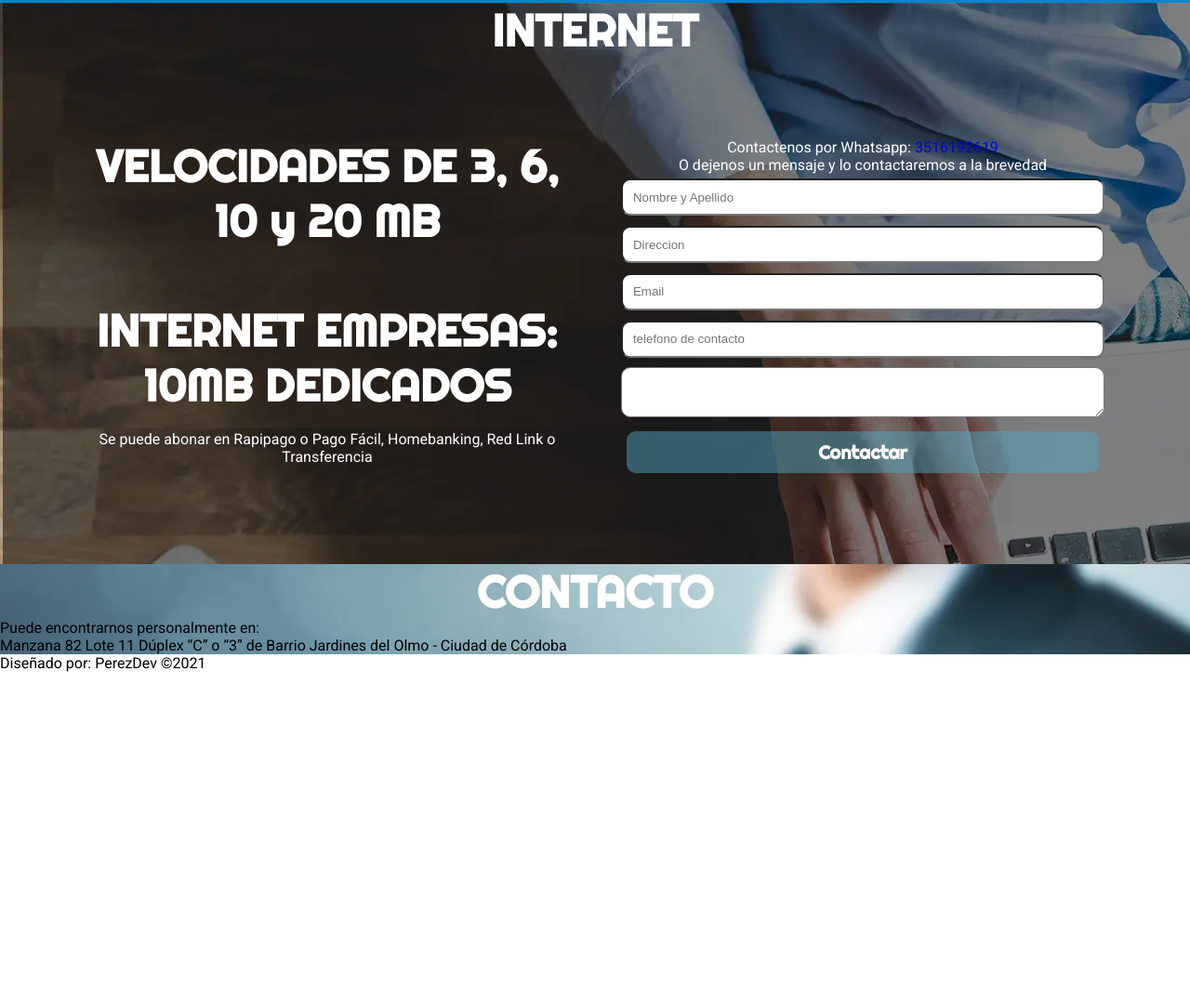
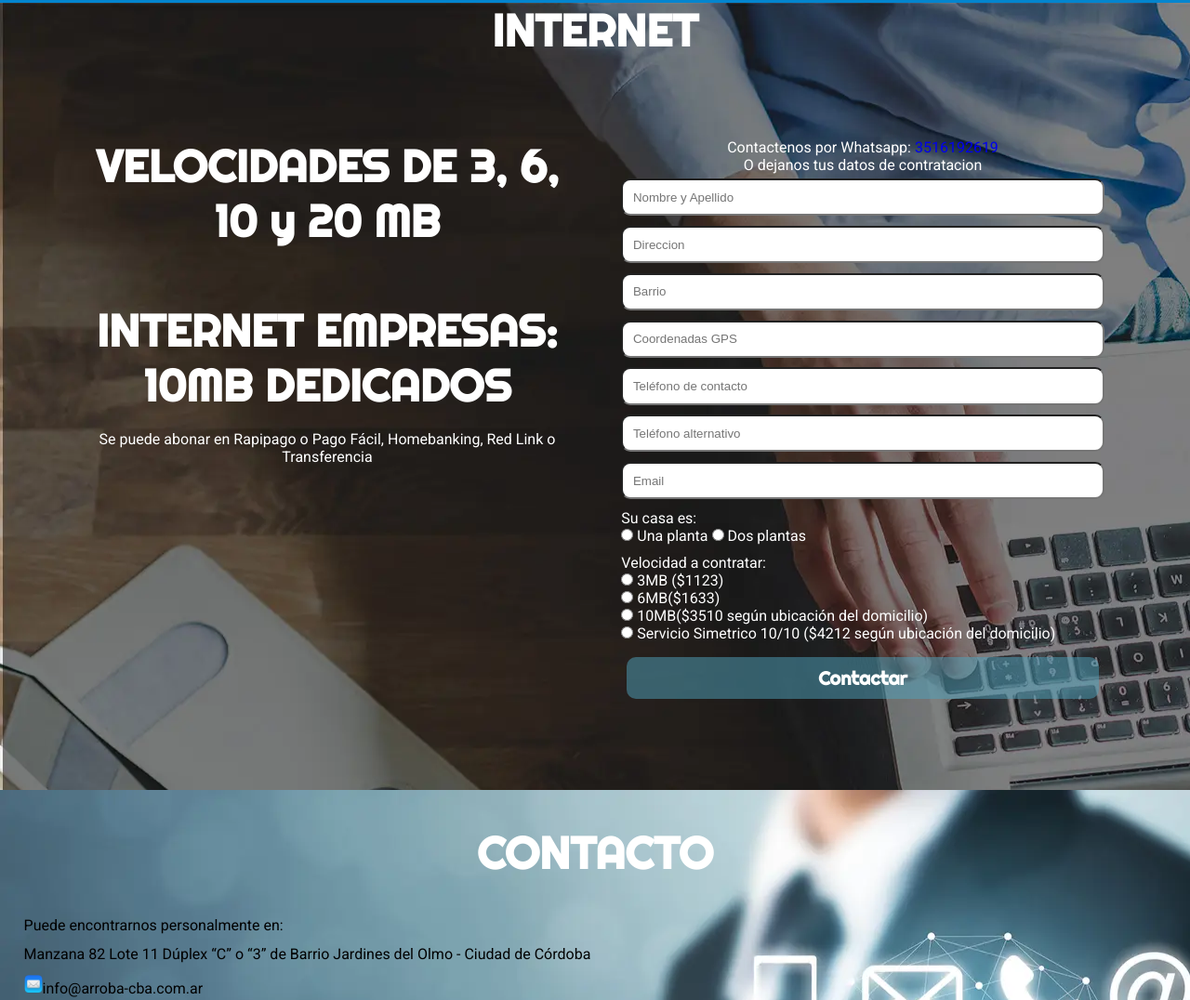
Before and after one commit to EtelS/ArrobaIT, a plain HTML site: page index.html in a window 1280 px wide. Shown: the part 2639-3715 px from the top of the page at 93% size. Before the commit the page ends 3362 px from the top, so only its background shows below. Drawn offline with Linux system fonts and the light colour scheme.

Commit message:
contacto e internet
se termino la seccion de contacto, se termino el formulario tambien

```diff
--- a/index.html
+++ b/index.html
@@ -62,7 +62,7 @@
                 <h1 class="selfcenter"><br>INTERNET EMPRESAS: 10MB DEDICADOS</h1>
                 <p class="selfcenter"><br>Se puede abonar en Rapipago o Pago Fácil, Homebanking, Red Link o Transferencia</p>
             </div>
-                <form action="https://submit-form.com/De3htceO"
+                <form action="https://submit-form.com/De3htceO" target="_blank"
                     accept-charset="UTF-8"
                     enctype="multipart/form-data"
                     method="POST"
@@ -70,34 +70,45 @@
                     id="formulario">
 
                     <p class="selfcenter">Contactenos por Whatsapp: <a href="https://wa.me/543516192619"> 3516192619</a> </p>
-                    <p class="selfcenter">O dejenos un mensaje y lo contactaremos a la brevedad</p>
+                    <p class="selfcenter">O dejanos tus datos de contratacion</p>
                     <input type="text" id="name" name="name" placeholder="Nombre y Apellido" required="" class="inputform"/>
                     <input type="text" id="direccion" name="direccion" placeholder="Direccion" required=""class="inputform" />
+                    <input type="text" id="barrio" name="barrio" placeholder="Barrio" required=""class="inputform" />
+                    <input type="text" id="gps" name="coord_gps" placeholder="Coordenadas GPS" required=""class="inputform" />
+                    <input type="text" id="telefono" name="telefono" placeholder="Teléfono de contacto" required="" class="inputform"/>
+                    <input type="text" id="telefono" name="tel_alt" placeholder="Teléfono alternativo" required="" class="inputform"/>
                     <input type="email" id="email" name="email" placeholder="Email" required="" class="inputform"/>
-                    <input type="text" id="telefono" name="telefono" placeholder="telefono de contacto" required="" class="inputform"/>
-                    <input type="hidden" name="_append" value="false"/>
-
-                    <textarea
-                        id="message"
-                        name="message"
-                        placeholder="Mensaje"
-                        required=""
-                        class="inputform"
-                    > </textarea>
+                    <div class="divradio">
+                    <p class="radio">Su casa es:</p>
+                        <input type="radio" id="unapl" name="planta"><label for="unapl"class="radio" > Una planta</label>
+                        <input type="radio" id="dospl" name="planta"><label for="dospl"class="radio" > Dos plantas</label>
+                    </div>
+                    <div class="divradio">
+                        <p class="radio">Velocidad a contratar:</p>
+                        <div><input type="radio" id="3mb"name="planta"><label for="3mb"class="radio" > 3MB ($1123)</label></div>
+                        <div><input type="radio" id="6mb"name="planta"><label for="6mb"class="radio" > 6MB($1633)</label></div>
+                        <div><input type="radio" id="10mb"name="planta"><label for="10mb"class="radio" > 10MB($3510 según ubicación del domicilio)</label></div>
+                        <div><input type="radio" id="1010"name="planta"><label for="1010"class="radio" > Servicio Simetrico 10/10 ($4212 según ubicación del domicilio)</label></div>
+                    </div>
                     <button type="submit" class="btncontact" id="formcontact">Contactar</button>
                 </form>
             </div>
         </div>
     </div>
     <div id="contacto">
-        <h1 class="selfcenter">CONTACTO</h1>
-        <p>Puede encontrarnos personalmente en: </p>
-        <p>Manzana 82 Lote 11 Dúplex “C” o “3” de Barrio Jardines del Olmo - Ciudad de Córdoba</p>
+        <h1 class="selfcenter tit-div">CONTACTO</h1>
+        <p class="pcontact">Puede encontrarnos personalmente en: </p>
+        <p class="pcontact">Manzana 82 Lote 11 Dúplex “C” o “3” de Barrio Jardines del Olmo - Ciudad de Córdoba</p>
+        <p class="pcontact"><img src="images/mail_icon.png" alt="icono de correo electronico" width="20px" height="20px">info@arroba-cba.com.ar</p>
+        <p class="pcontact"><a href="https://wa.me/543516192619"><img src="images/whatsapp_icon.png" alt="icono de WhatsApp" width="20px" height="20px"> 3516192619</a></p>
+        <p class="pcontact">O en nuestras redes sociales: </p>
+        <p class="pcontact"><a href="https://www.instagram.com/arroba.solucionesit/" ><img src="images/instagram_icon.png" alt="icono de Instagram" width="20px" height="20px" >/arroba.solucionesit</a></p>
+        <p class="pcontact"><a href="https://www.facebook.com/arrobasolucionesit" ><img src="images/Facebook_icon.png" alt="icono de Facebook" width="20px" height="20px" >/arrobasolucionesit</a></p>
 
 
     </div>
     <footer>
-        <p>Diseñado por: PerezDev &copy;2021</p>
+        <p>Realizado por:<a href="https://etels.github.io/"> PerezDev</a> &copy;2021</p>
     </footer>
 
 </body>
--- a/styles.css
+++ b/styles.css
@@ -26,6 +26,11 @@ button{
 button:hover{
   color: #333333;
   background-color: #0385cf;
+}
+footer{
+  padding: 2%;
+  background-color: #000000;
+  color: #ffffff;
 }
 h1{
   font-family: 'Righteous', cursive;
@@ -58,22 +63,20 @@ p{
   padding: 5%;
 }
 .divisor{
+  align-items: baseline;
+  background-color: #26145e;
   display: flex;
   flex-direction: row;
   flex-wrap: wrap;
-  align-items: baseline;
-  background-color: #26145e;
 }
 .divisor img{
   align-self: baseline;
 }
+.divradio{
+  margin: 1%;
+}
 .flex{
   display: flex;
-  }
-#formcontact{
-  border-radius: 10px;
-  flex-basis: 30px;
-  margin: 2%
   }
 .inputform{
   border-radius: 10px;
@@ -87,6 +90,13 @@ p{
 .medio{
   width: 50%;
   padding: 2%;
+}
+.pcontact{
+  margin: 0% 1% 1% 2%;
+}
+.radio{
+  color: #ffffff;
+  font-family: 'Roboto', sans-serif;
 }
 .selfcenter{
   align-self: center;
@@ -111,15 +121,25 @@ p{
   flex-wrap: nowrap;
   flex-direction: column;
   justify-content: center;
-
+  }
+#formcontact{
+  border-radius: 10px;
+  flex-basis: 30px;
+  margin: 2%
   }
 #formulario{
   flex-direction: column;
-
 }
 #informatica{
   background-image: url("images/bg-image-2.jpg");
   background-color: transparent;
+  display: flex;
+  flex-wrap: nowrap;
+  flex-direction: column;
+  justify-content: center;
+}
+#internet{
+  background-image: url("images/bg-image-4.webp");
   display: flex;
   flex-wrap: nowrap;
   flex-direction: column;
@@ -140,12 +160,3 @@ p{
   flex-direction: column;
   justify-content: center;
 }
-#internet{
-
-  background-image: url("images/bg-image-4.webp");
-  display: flex;
-  flex-wrap: nowrap;
-  flex-direction: column;
-  justify-content: center;
-
-}
```
Also changed, not shown: images/Facebook_icon.png (added), images/instagram_icon.png (added), images/mail_icon.png (added), images/whatsapp_icon.png (added). Lines whose indentation alone changed are shown as unchanged.
